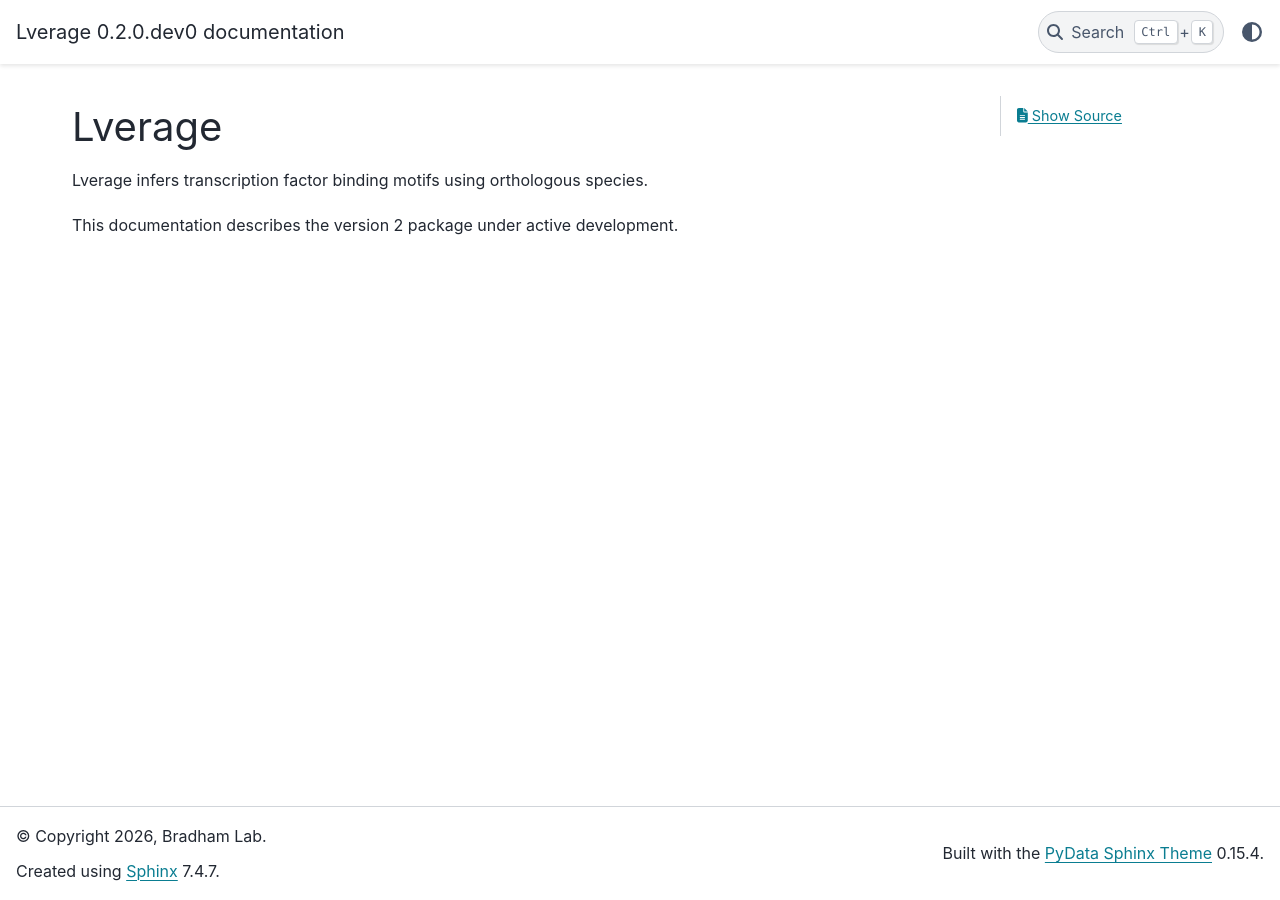
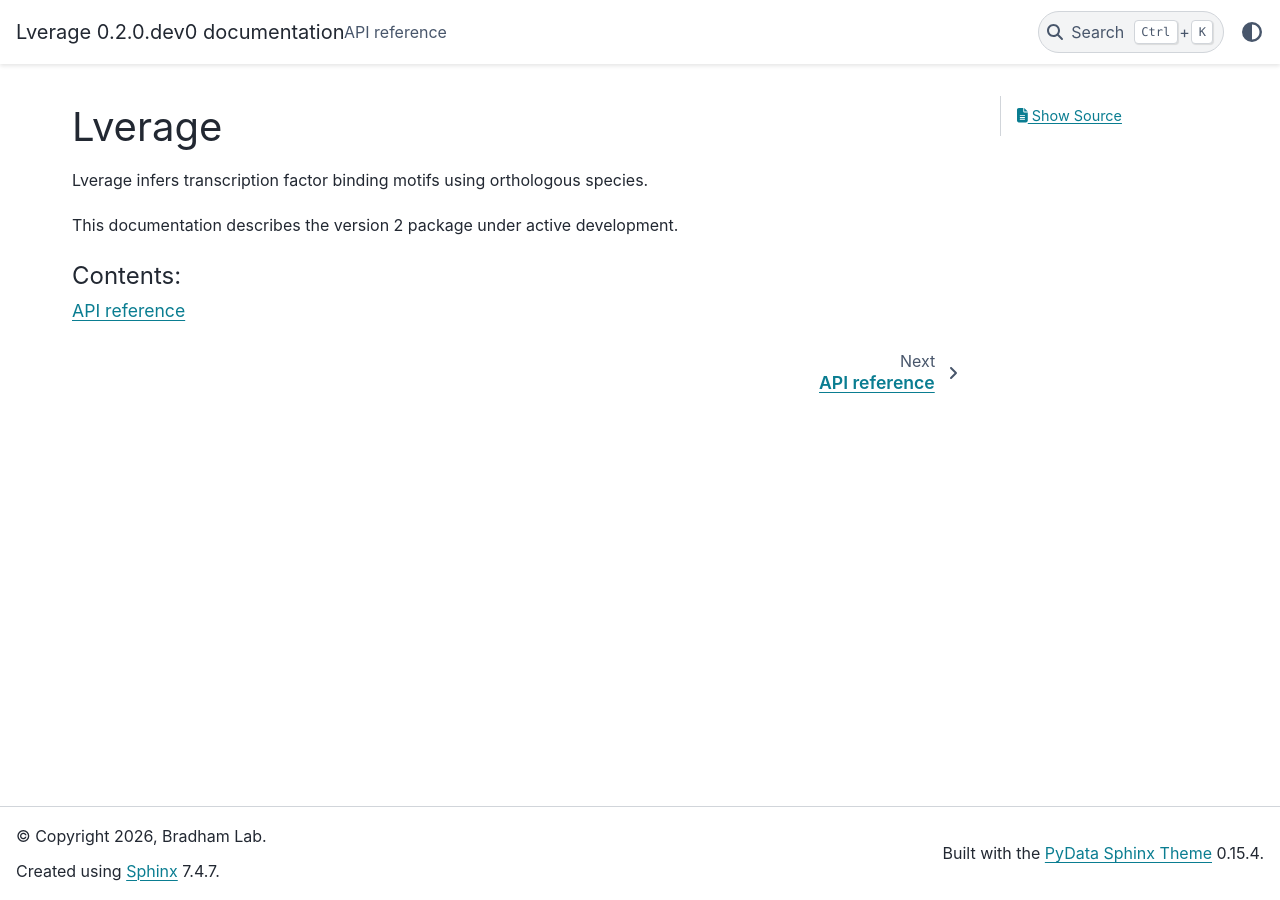
Before and after one commit to BradhamLab/Lverage, a Sphinx documentation site: the page built from docs/index.rst, in a window 1280 px wide. Built offline with Sphinx 7.4.7 and the PyData theme 0.15.4, drawn with Linux system fonts in a browser that asks for light colours.

Commit message:
Add the API reference section

```diff
--- /dev/null
+++ b/docs/api/index.rst
@@ -0,0 +1,4 @@
+API reference
+=============
+
+This reference documents the public interfaces in the version 2 package.
--- a/docs/index.rst
+++ b/docs/index.rst
@@ -4,3 +4,9 @@ Lverage
 Lverage infers transcription factor binding motifs using orthologous species.
 
 This documentation describes the version 2 package under active development.
+
+.. toctree::
+   :maxdepth: 2
+   :caption: Contents:
+
+   api/index
```
